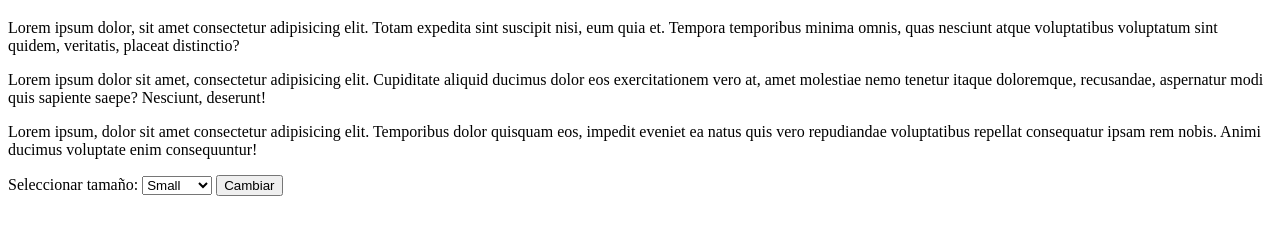
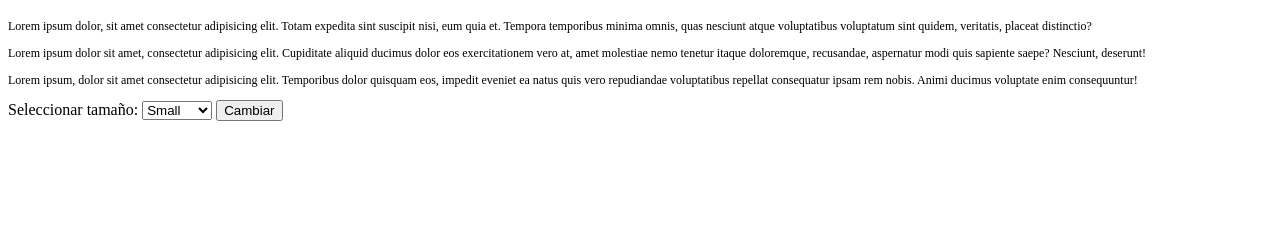
Before and after one commit to mariaromerofontanilla/Recuperaciones_dwec, a plain HTML site: page boletin_dom/Actividades-Repaso,4/activ_4.16/activ_4.16.html in a window 1280 px wide. Both pictures are taken after a click on the button "Cambiar". Shown: the part 61-296 px from the top of the page. Drawn offline with Linux system fonts and the light colour scheme.

Commit message:
JS del ejercicio 4.16 terminado

```diff
--- a/boletin_dom/Actividades-Repaso,4/activ_4.16/activ_4.16.html
+++ b/boletin_dom/Actividades-Repaso,4/activ_4.16/activ_4.16.html
@@ -25,3 +25,20 @@
     <button onclick="tamaño()">Cambiar</button>
 </body>
 </html>
+
+<script>
+    function tamaño() {
+        let tamaño = document.getElementById("opciones").value;
+        let parrafos = document.getElementsByTagName("p");
+
+        for (var i = 0; i < parrafos.length; i++) {
+            if (tamaño == 1) {
+                parrafos[i].style.fontSize = "12px";
+            } else if (tamaño == 2) {
+                parrafos[i].style.fontSize = "16px";
+            } else if (tamaño == 3) {
+                parrafos[i].style.fontSize = "20px";
+            }
+        }
+    }
+</script>
```
